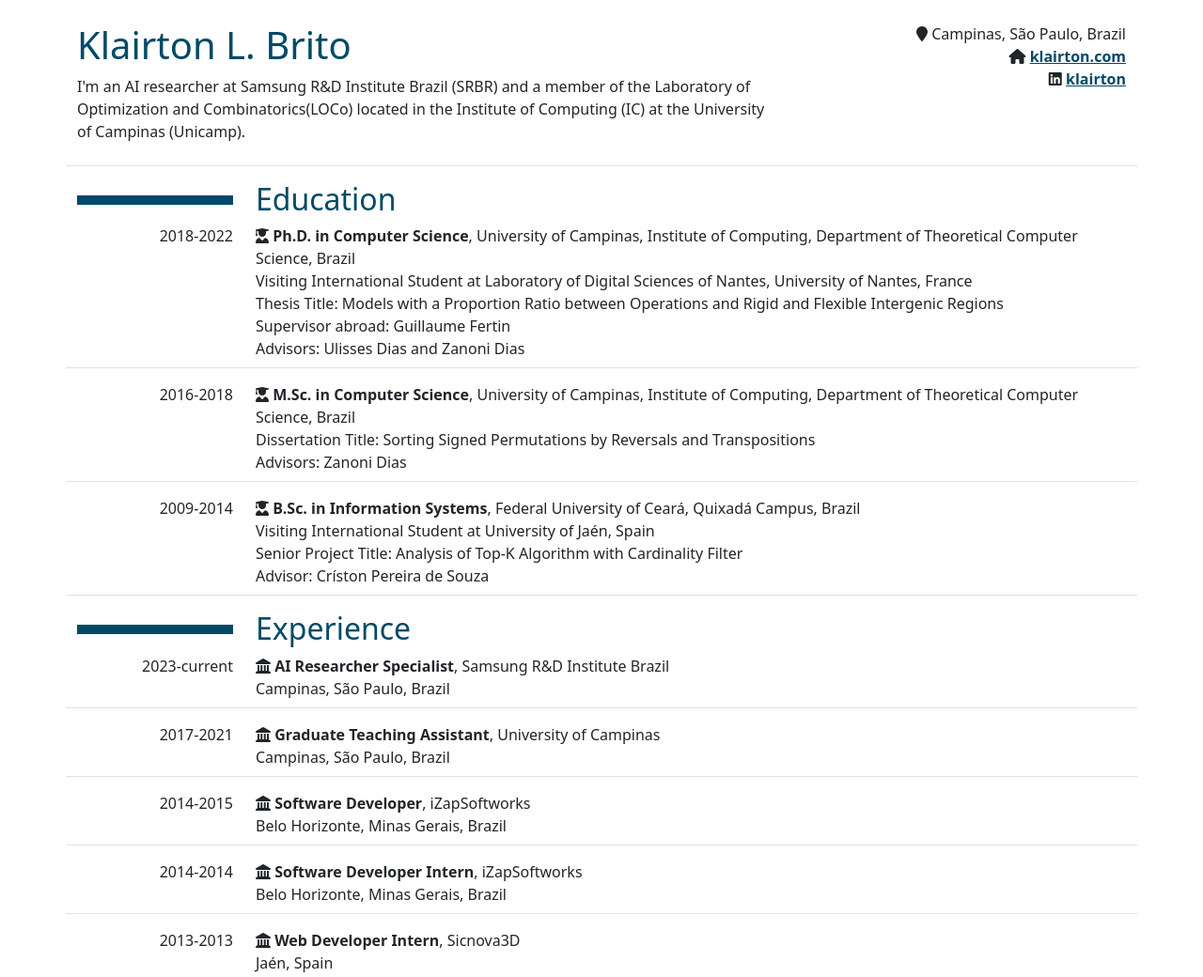
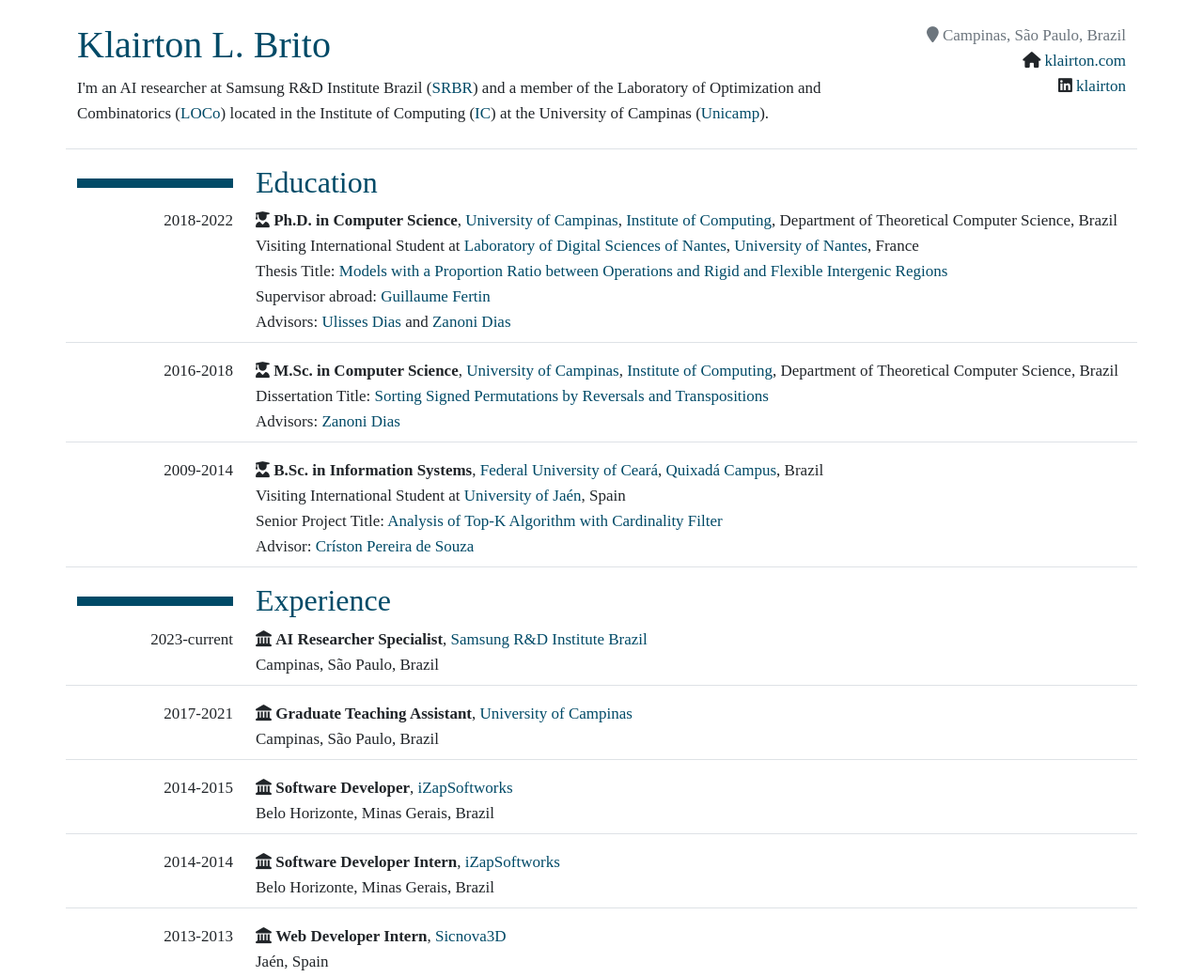
Before and after one commit to klairton/Homepage, a plain HTML site: page index.html in a window 1280 px wide. Shown: the top 1040 px of the page at 94% size. Drawn offline with nearby package versions, Linux system fonts and the light colour scheme; some icons are missing.

Commit message:
Homepage: Links and CSS style

```diff
--- a/css/custom.css
+++ b/css/custom.css
@@ -6,5 +6,20 @@
 }
 
 h1, h2, a, a:hover {
-	color: #004A67 !important;
+	color: #004A67;
+	font-family: "Academicons", "Times New Roman", Times, serif;
 }
+
+p {
+	font-family: "Academicons", "Times New Roman", Times, serif;
+    line-height: 27px;
+    font-size: 17px;
+}
+
+a, a:visited {
+	text-decoration: none;
+}
+
+a:hover {
+	text-decoration: underline 2px;
+}
--- a/index.html
+++ b/index.html
@@ -4,29 +4,39 @@
     <meta charset="utf-8">
     <meta name="viewport" content="width=device-width, initial-scale=1">
     <title>Homepage - Klairton L. Brito</title>
-    <!-- Custom CSS -->
-    <link href="css/custom.css" rel="stylesheet">
+    <link rel="icon" type="image/x-icon" href="favicon.ico"/>
     <!-- Bootstrap CSS -->
     <link href="https://cdn.jsdelivr.net/npm/bootstrap@5.3.2/dist/css/bootstrap.min.css" rel="stylesheet" integrity="sha384-T3c6CoIi6uLrA9TneNEoa7RxnatzjcDSCmG1MXxSR1GAsXEV/Dwwykc2MPK8M2HN" crossorigin="anonymous">
     <!-- Academicons CSS -->
     <link rel="stylesheet" href="https://cdn.rawgit.com/jpswalsh/academicons/master/css/academicons.min.css">
     <!-- Fontawesome Kit -->
     <script src="https://kit.fontawesome.com/92b112f1eb.js" crossorigin="anonymous"></script>
+    <!-- Global site tag (gtag.js) - Google Analytics -->
+    <script async src="https://www.googletagmanager.com/gtag/js?id=UA-156554621-1"></script>
+    <script>
+      window.dataLayer = window.dataLayer || [];
+      function gtag(){dataLayer.push(arguments);}
+      gtag('js', new Date());
+
+      gtag('config', 'UA-156554621-1');
+    </script>
+    <!-- Custom CSS -->
+    <link href="css/custom.css" rel="stylesheet">
   </head>
   <body>
       <div class="container-lg">
         <div class="row border-bottom mb-3 pt-4 pb-2">
-          <div class="col-lg-8">
+          <div class="col-lg-9">
             <div class="row">
               <h1 class="col-lg-12">Klairton L. Brito</h1>
-              <p class="col-lg-12">I'm an AI researcher at Samsung R&D Institute Brazil (SRBR) and a member of the Laboratory of Optimization and Combinatorics(LOCo) located in the Institute of Computing (IC) at the University of Campinas (Unicamp).</p>
+              <p class="col-lg-12">I'm an AI researcher at Samsung R&D Institute Brazil (<a href="https://research.samsung.com/srbr" target="_blank">SRBR</a>) and a member of the Laboratory of Optimization and Combinatorics (<a href="http://loco.ic.unicamp.br/" target="_blank">LOCo</a>) located in the Institute of Computing (<a href="http://ic.unicamp.br/en/" target="_blank">IC</a>) at the University of Campinas (<a href="https://www.unicamp.br/" target="_blank">Unicamp</a>).</p>
             </div>
           </div>
-          <div class="col-lg-4">
+          <div class="col-lg-3">
             <div class="row text-end">
-              <p class="col-lg-12 m-0"><i class="fa-solid fa-location-pin"></i> Campinas, São Paulo, Brazil</p>
-              <p class="col-lg-12 m-0"><i class="fa-solid fa-house"></i> <a href="https://klairton.com/"><b>klairton.com</b></a></p>
-              <p class="col-lg-12 m-0"><i class="fa-brands fa-linkedin"></i>  <a href="https://www.linkedin.com/in/klairton" target="_blank"><b>klairton</b></a></p>
+              <p class="col-lg-12 m-0 text-secondary"><i class="fa-solid fa-location-pin"></i> Campinas, São Paulo, Brazil</p>
+              <p class="col-lg-12 m-0"><i class="fa-solid fa-house"></i> <a href="https://klairton.com/">klairton.com</a></p>
+              <p class="col-lg-12 m-0"><i class="fa-brands fa-linkedin"></i>  <a href="https://www.linkedin.com/in/klairton" target="_blank">klairton</a></p>
             </div>
           </div>
         </div>
@@ -50,19 +60,19 @@
           </div>
           <div class="col-lg-10">
             <div class="row">
-              <p class="col-lg-12 m-0"><i class="fas fa-user-graduate"></i> <b>Ph.D. in Computer Science</b>, University of Campinas, Institute of Computing, Department of Theoretical Computer Science, Brazil</p>
+              <p class="col-lg-12 m-0"><i class="fas fa-user-graduate"></i> <b>Ph.D. in Computer Science</b>, <a href="https://www.unicamp.br/" target="_blank">University of Campinas</a>, <a href="http://ic.unicamp.br/" target="_blank">Institute of Computing</a>, Department of Theoretical Computer Science, Brazil</p>
             </div>
             <div class="row">
-              <p class="col-lg-12 m-0">Visiting International Student at Laboratory of Digital Sciences of Nantes, University of Nantes, France</p>
+              <p class="col-lg-12 m-0">Visiting International Student at <a href="https://www.ls2n.fr/" target="_blank">Laboratory of Digital Sciences of Nantes</a>, <a href="https://www.univ-nantes.fr/" target="_blank">University of Nantes</a>, France</p>
             </div>
             <div class="row">
-              <p class="col-lg-12 m-0">Thesis Title: Models with a Proportion Ratio between Operations and Rigid and Flexible Intergenic Regions</p>
+              <p class="col-lg-12 m-0">Thesis Title: <a href="https://repositorio.unicamp.br/Acervo/Detalhe/1258784" target="_blank">Models with a Proportion Ratio between Operations and Rigid and Flexible Intergenic Regions</a></p>
             </div>
             <div class="row">
-              <p class="col-lg-12 m-0">Supervisor abroad: Guillaume Fertin</p>
+              <p class="col-lg-12 m-0">Supervisor abroad: <a href="https://scholar.google.com.br/citations?user=Qe1PyNQAAAAJ&hl=en" target="_blank">Guillaume Fertin</a></p>
             </div>
             <div class="row">
-              <p class="col-lg-12 m-0">Advisors: Ulisses Dias and Zanoni Dias</p>
+              <p class="col-lg-12 m-0">Advisors: <a href="https://scholar.google.com.br/citations?user=60DX5GcAAAAJ&hl=en" target="_blank">Ulisses Dias</a> and <a href="https://scholar.google.com.br/citations?user=DI_Wyj0AAAAJ&hl=en" target="_blank">Zanoni Dias</a></p>
             </div>
           </div>
         </div>
@@ -75,13 +85,13 @@
           </div>
           <div class="col-lg-10">
             <div class="row">
-              <p class="col-lg-12 m-0"><i class="fas fa-user-graduate"></i> <b>M.Sc. in Computer Science</b>, University of Campinas, Institute of Computing, Department of Theoretical Computer Science, Brazil</p>
+              <p class="col-lg-12 m-0"><i class="fas fa-user-graduate"></i> <b>M.Sc. in Computer Science</b>, <a href="https://www.unicamp.br/" target="_blank">University of Campinas</a>, <a href="http://ic.unicamp.br/" target="_blank">Institute of Computing</a>, Department of Theoretical Computer Science, Brazil</p>
             </div>
             <div class="row">
-              <p class="col-lg-12 m-0">Dissertation Title: Sorting Signed Permutations by Reversals and Transpositions</p>
+              <p class="col-lg-12 m-0">Dissertation Title: <a href="https://doi.org/10.47749/t/unicamp.2018.1089950" target="_blank">Sorting Signed Permutations by Reversals and Transpositions</a></p>
             </div>
             <div class="row">
-              <p class="col-lg-12 m-0">Advisors: Zanoni Dias</p>
+              <p class="col-lg-12 m-0">Advisors: <a href="https://scholar.google.com.br/citations?user=DI_Wyj0AAAAJ&hl=en" target="_blank">Zanoni Dias</a></p>
             </div>
           </div>
         </div>
@@ -94,16 +104,16 @@
           </div>
           <div class="col-lg-10">
             <div class="row">
-              <p class="col-lg-12 m-0"><i class="fas fa-user-graduate"></i> <b>B.Sc. in Information Systems</b>, Federal University of Ceará, Quixadá Campus, Brazil</p>
+              <p class="col-lg-12 m-0"><i class="fas fa-user-graduate"></i> <b>B.Sc. in Information Systems</b>, <a href="https://www.ufc.br/" target="_blank">Federal University of Ceará</a>, <a href="https://si.quixada.ufc.br/" target="_blank">Quixadá Campus</a>, Brazil</p>
             </div>
             <div class="row">
-              <p class="col-lg-12 m-0">Visiting International Student at University of Jaén, Spain</p>
+              <p class="col-lg-12 m-0">Visiting International Student at <a href="https://www.ujaen.es/" target="_blank">University of Jaén</a>, Spain</p>
             </div>
             <div class="row">
-              <p class="col-lg-12 m-0">Senior Project Title: Analysis of Top-K Algorithm with Cardinality Filter</p>
+              <p class="col-lg-12 m-0">Senior Project Title: <a href="http://www.repositoriobib.ufc.br/00001a/00001a44.pdf" target="_blank">Analysis of Top-K Algorithm with Cardinality Filter</a></p>
             </div>
             <div class="row">
-              <p class="col-lg-12 m-0">Advisor: Críston Pereira de Souza</p>
+              <p class="col-lg-12 m-0">Advisor: <a href="https://scholar.google.com.br/citations?user=0q581JoAAAAJ&hl=en" target="_blank">Críston Pereira de Souza</a></p>
             </div>
           </div>
         </div>
@@ -127,7 +137,7 @@
           </div>
           <div class="col-lg-10">
             <div class="row">
-              <p class="col-lg-12 m-0"><i class="fa-solid fa-landmark"></i> <b>AI Researcher Specialist</b>, Samsung R&D Institute Brazil</p>
+              <p class="col-lg-12 m-0"><i class="fa-solid fa-landmark"></i> <b>AI Researcher Specialist</b>, <a href="https://research.samsung.com/srbr" target="_blank">Samsung R&D Institute Brazil</a></p>
             </div>
             <div class="row">
               <p class="col-lg-12 m-0">Campinas, São Paulo, Brazil</p>
@@ -143,7 +153,7 @@
           </div>
           <div class="col-lg-10">
             <div class="row">
-              <p class="col-lg-12 m-0"><i class="fa-solid fa-landmark"></i> <b>Graduate Teaching Assistant</b>, University of Campinas</p>
+              <p class="col-lg-12 m-0"><i class="fa-solid fa-landmark"></i> <b>Graduate Teaching Assistant</b>, <a href="https://www.unicamp.br/" target="_blank">University of Campinas</a></p>
             </div>
             <div class="row">
               <p class="col-lg-12 m-0">Campinas, São Paulo, Brazil</p>
@@ -159,7 +169,7 @@
           </div>
           <div class="col-lg-10">
             <div class="row">
-              <p class="col-lg-12 m-0"><i class="fa-solid fa-landmark"></i> <b>Software Developer</b>, iZapSoftworks</p>
+              <p class="col-lg-12 m-0"><i class="fa-solid fa-landmark"></i> <b>Software Developer</b>, <a href="https://izap.com.br/" target="_blank">iZapSoftworks</a></p>
             </div>
             <div class="row">
               <p class="col-lg-12 m-0">Belo Horizonte, Minas Gerais, Brazil</p>
@@ -175,7 +185,7 @@
           </div>
           <div class="col-lg-10">
             <div class="row">
-              <p class="col-lg-12 m-0"><i class="fa-solid fa-landmark"></i> <b>Software Developer Intern</b>, iZapSoftworks</p>
+              <p class="col-lg-12 m-0"><i class="fa-solid fa-landmark"></i> <b>Software Developer Intern</b>, <a href="https://izap.com.br/" target="_blank">iZapSoftworks</a></p>
             </div>
             <div class="row">
               <p class="col-lg-12 m-0">Belo Horizonte, Minas Gerais, Brazil</p>
@@ -191,7 +201,7 @@
           </div>
           <div class="col-lg-10">
             <div class="row">
-              <p class="col-lg-12 m-0"><i class="fa-solid fa-landmark"></i> <b>Web Developer Intern</b>, Sicnova3D</p>
+              <p class="col-lg-12 m-0"><i class="fa-solid fa-landmark"></i> <b>Web Developer Intern</b>, <a href="http://sicnova3d.com/" target="_blank">Sicnova3D</a></p>
             </div>
             <div class="row">
               <p class="col-lg-12 m-0">Jaén, Spain</p>
@@ -237,9 +247,10 @@
         <div class="row border-bottom mb-3 pb-2">
           <div class="offset-lg-2 col-lg-10">
             <div class="row">
-              <p class="col-lg-12 mb-3"><i class="ai ai-google-scholar ai-1x" title="Google Scholar profile"></i> <a href="https://scholar.google.com.br/citations?user=c1YzmrcAAAAJ&hl=en" target="_blank"><b>Google Scholar</b></a></p>
-              <p class="col-lg-12 mb-3"><i class="ai ai-orcid ai-1x" title="ORCID profile"></i> <a href="https://orcid.org/0000-0001-5287-2925" target="_blank"><b>ORCID</b></a></p>
-              <p class="col-lg-12 mb-3"><i class="ai ai-lattes ai-1x" title="CV Lattes"></i> <a href="http://lattes.cnpq.br/2415128546847155" target="_blank"><b>CV Lattes</b></a></p>
+              <p class="col-lg-6 mb-3"><i class="ai ai-google-scholar ai-1x" title="Google Scholar profile"></i> <a href="https://scholar.google.com.br/citations?user=c1YzmrcAAAAJ&hl=en" target="_blank">Google Scholar</a></p>
+              <p class="col-lg-6 mb-3"><i class="ai ai-orcid ai-1x" title="ORCID profile"></i> <a href="https://orcid.org/0000-0001-5287-2925" target="_blank">ORCID</a></p>
+              <p class="col-lg-6 mb-3"><i class="ai ai-dblp ai-1x" title="dblp profile"></i> <a href="https://dblp.uni-trier.de/pid/221/4527.html" target="_blank">dblp</a></p>
+              <p class="col-lg-6 mb-3"><i class="ai ai-lattes ai-1x" title="CV Lattes"></i> <a href="http://lattes.cnpq.br/2415128546847155" target="_blank">CV Lattes</a></p>
             </div>
           </div>
         </div>
```
Also changed, not shown: favicon.ico (added), 1 other file.
